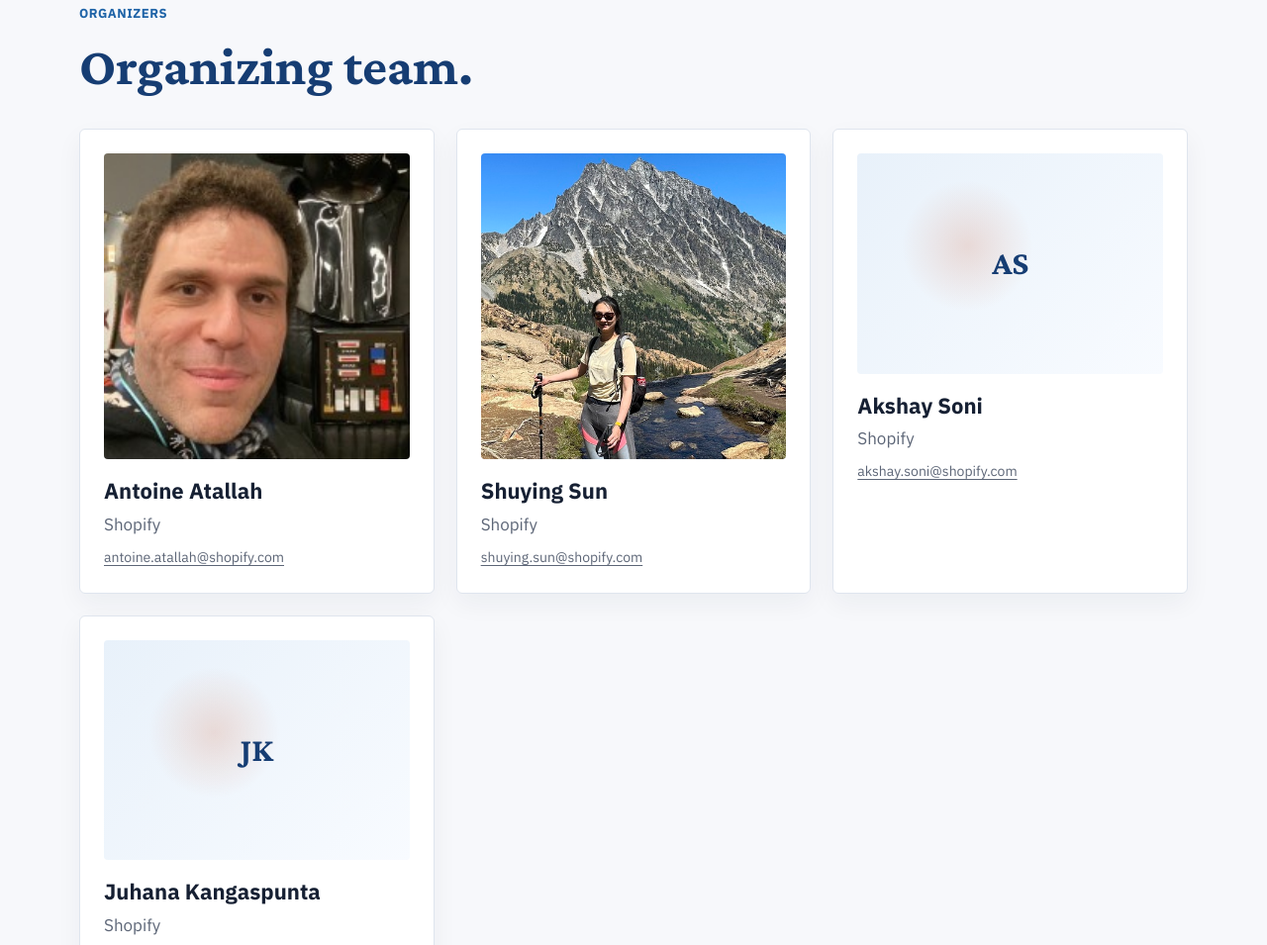
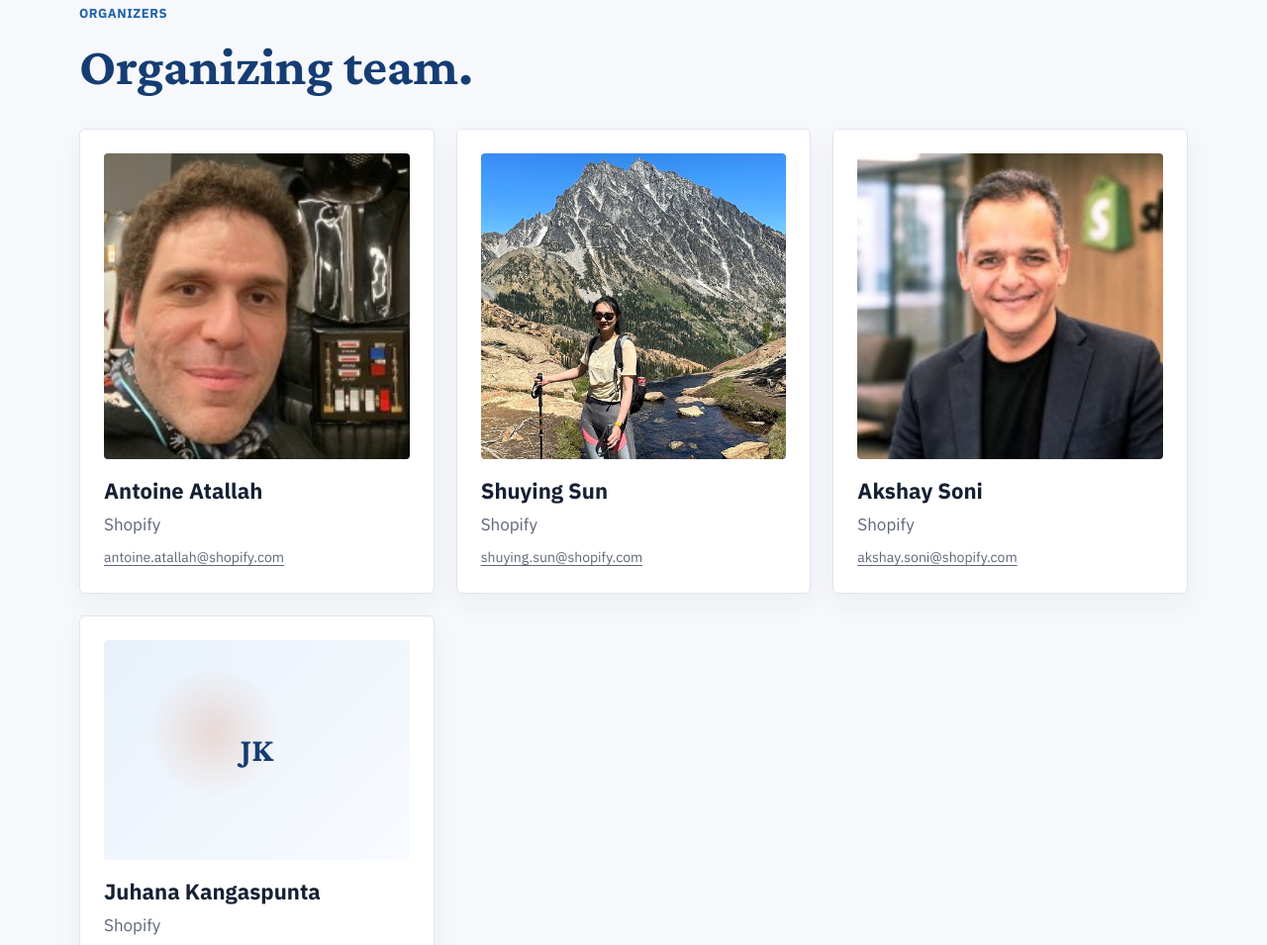
Before and after one commit to genrec2026/genrec2026.github.io, a plain HTML site: page index.html in a window 1280 px wide. Shown: the part 2692-3647 px from the top of the page at 99% size. Drawn offline with nearby package versions, Linux system fonts and the light colour scheme.

Commit message:
Add Akshay Soni profile link and photo

```diff
--- a/index.html
+++ b/index.html
@@ -216,8 +216,10 @@
               <span><a href="mailto:shuying.sun@shopify.com">shuying.sun@shopify.com</a></span>
             </article>
             <article class="person-card organizer-card reveal">
-              <div class="portrait">AS</div>
-              <h3>Akshay Soni</h3>
+              <a href="https://www.linkedin.com/in/akshaysoni/" aria-label="Akshay Soni profile">
+                <img class="portrait photo" src="assets/akshay-soni.jpg" alt="Akshay Soni">
+              </a>
+              <h3><a href="https://www.linkedin.com/in/akshaysoni/">Akshay Soni</a></h3>
               <p>Shopify</p>
               <span><a href="mailto:akshay.soni@shopify.com">akshay.soni@shopify.com</a></span>
             </article>
```
Also changed, not shown: assets/akshay-soni.jpg (added).
